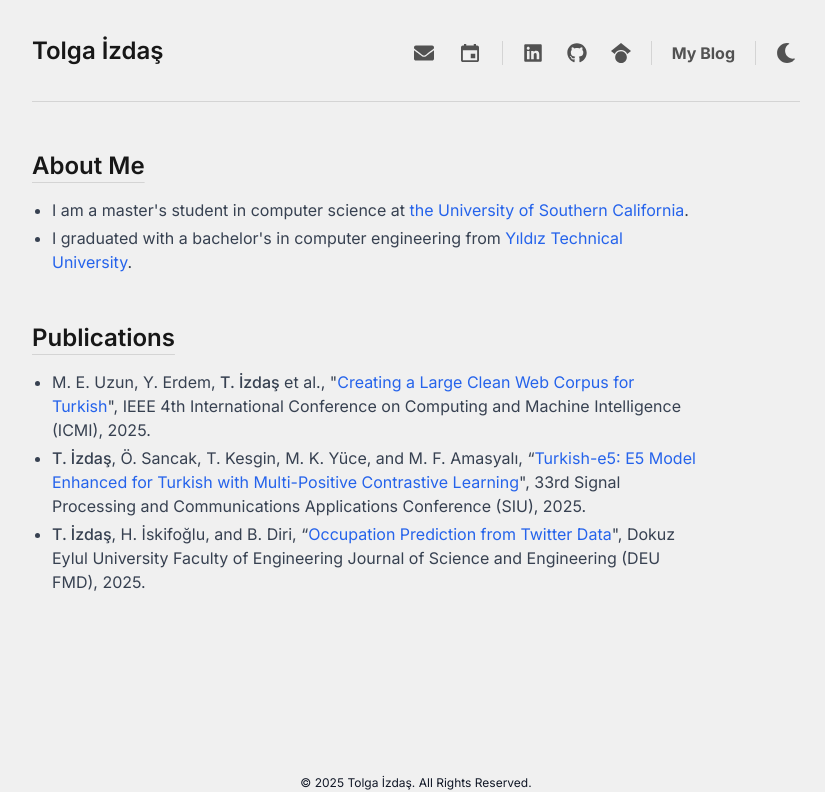
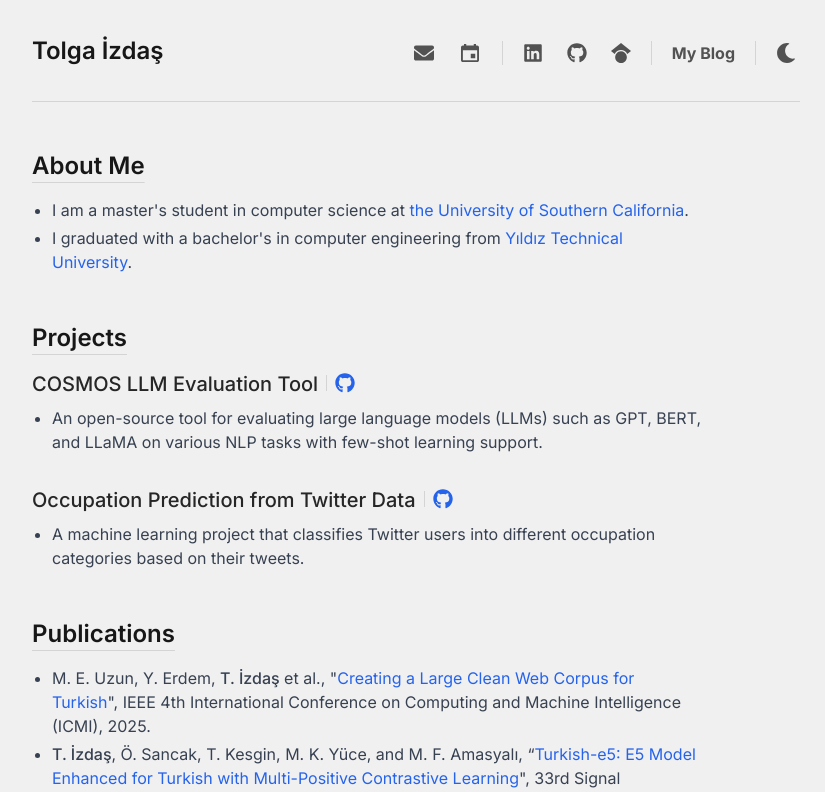
Before and after one commit to tolgaizdas/personal-website, a Next.js app: page / in a window 1280 px wide. Shown: the top 792 px of the page, without its empty margins (224-1049 px from the left). Built offline with nearby package versions, Linux system fonts and the light colour scheme.

Commit message:
add projects section and fix css

```diff
--- a/src/app/page.js
+++ b/src/app/page.js
@@ -22,6 +22,7 @@ export default function Home() {
         <Title {...information} />
         <div className="max-w-2xl p-8 py-0 md:px-0">
           <Section {...aboutMe} />
+          <Section {...projects} />
           <Section {...publications} />
         </div>
       </div>
--- a/src/app/sections.js
+++ b/src/app/sections.js
@@ -134,8 +134,7 @@ export const projects = {
       company: "",
       location: "",
       description: [
-        `Developed a tool to evaluate LLMs such as GPT, BERT, LLaMA on various tasks with few-shot learning support.`,
-        "Implemented custom evaluation metrics for accuracy and perplexity.",
+        "An open-source tool for evaluating large language models (LLMs) such as GPT, BERT, and LLaMA on various NLP tasks with few-shot learning support.",
       ],
     },
     {
@@ -144,8 +143,7 @@ export const projects = {
       company: "",
       location: "",
       description: [
-        "Developed an NLP project to analyze and classify social media data.",
-        "Used ML models such as Logistic Regression, SVM, Random Forest, CNN, and RNN to explore the impact of dataset size on model performance, achieving 89% accuracy in classification tasks.",
+        "A machine learning project that classifies Twitter users into different occupation categories based on their tweets.",
       ],
     },
   ],
--- a/src/components/Title.jsx
+++ b/src/components/Title.jsx
@@ -20,7 +20,7 @@ const Title = ({
       className="sticky top-0 z-10 mb-12 border-b bg-[#f0f0f0] text-[#333333] border-neutral-300
       dark:bg-[#181818] dark:text-[#ececec] dark:border-neutral-700"
     >
-      <div className="flex flex-col sm:flex-row sm:justify-between sm:items-center gap-4 sm:gap-2 max-w-7xl mx-auto px-8 p-8 md:px-0 md:py-8 min-h-[3.5rem]">
+      <div className="flex flex-col sm:flex-row sm:justify-between sm:items-center gap-4 sm:gap-2 max-w-7xl px-8 p-8 md:px-0 md:py-8 min-h-[3.5rem]">
         {/* Left Side - Name aligned with section titles */}
         <h1 className="text-2xl font-semibold text-neutral-900 dark:text-neutral-100 leading-[1.8rem] sm:leading-[2rem]">
           <Link href="/">{name}</Link>
```
